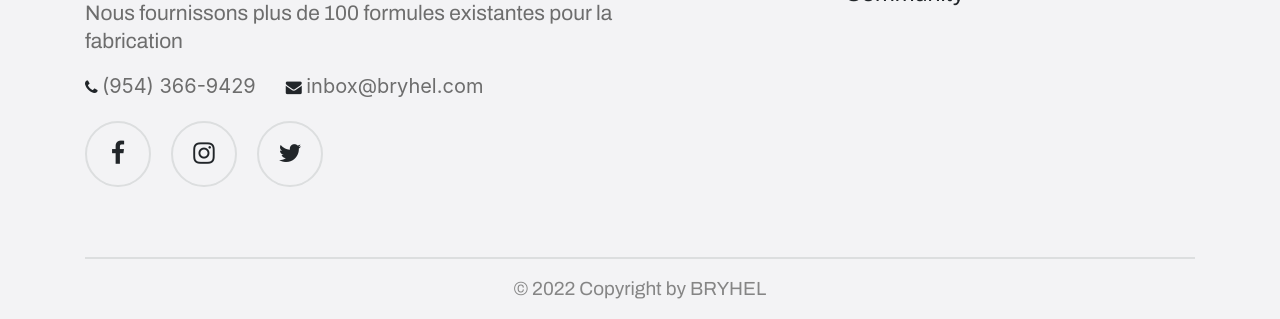
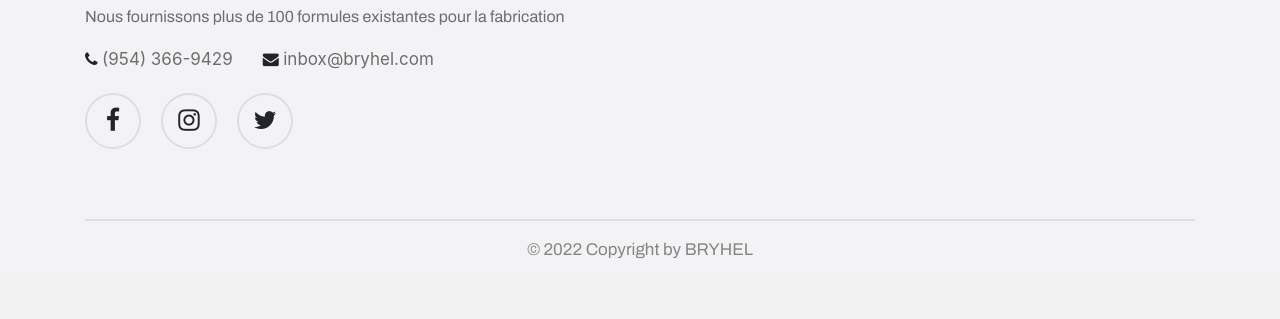
Before and after one commit to Mahmoudi-Omar/blog, a PHP site: page /index.php in a window 1280 px wide. Shown: the part 2424-2743 px from the top of the page. After the commit the page ends 2682 px from the top, so only its background shows below. Run offline with PHP 8.4, Linux system fonts and the light colour scheme.

Commit message:
Add files via upload

```diff
--- a/style.css
+++ b/style.css
@@ -160,7 +169,7 @@ section hr {
 }
 
 .f-copyright {
-    font-size: 19px;
+    font-size: 17px;
     letter-spacing: 0px;
     color: #858585;
     font-weight: 400;
@@ -173,19 +182,20 @@ section hr {
 }
 
 .f-one-p {
-    font-size: 21px;
+    font-size: 16px;
     letter-spacing: 0px;
     line-height: 28px;
     color: #6d6d6d;
     font-weight: 500;
     font-family: "Archivo", sans-serif;
+    margin-top: 18px;
 }
 
 .f-social .fcb {
     border: 2px solid #dcdedf;
     border-radius: 50%;
-    width: 66px;
-    height: 66px;
+    width: 56px;
+    height: 56px;
     display: flex;
     justify-content: center;
     align-items: center;
@@ -225,11 +235,11 @@ section hr {
 }
 
 .f-contact .mail span {
-    font-size: 20px;
+    font-size: 17px;
     color: #6d6d6d;
 }
 .f-contact .phone span {
-    font-size: 20px;
+    font-size: 17px;
     color: #6d6d6d;
 }
 
```
Also changed, not shown: other parts of style.css (+20 -11 lines).
